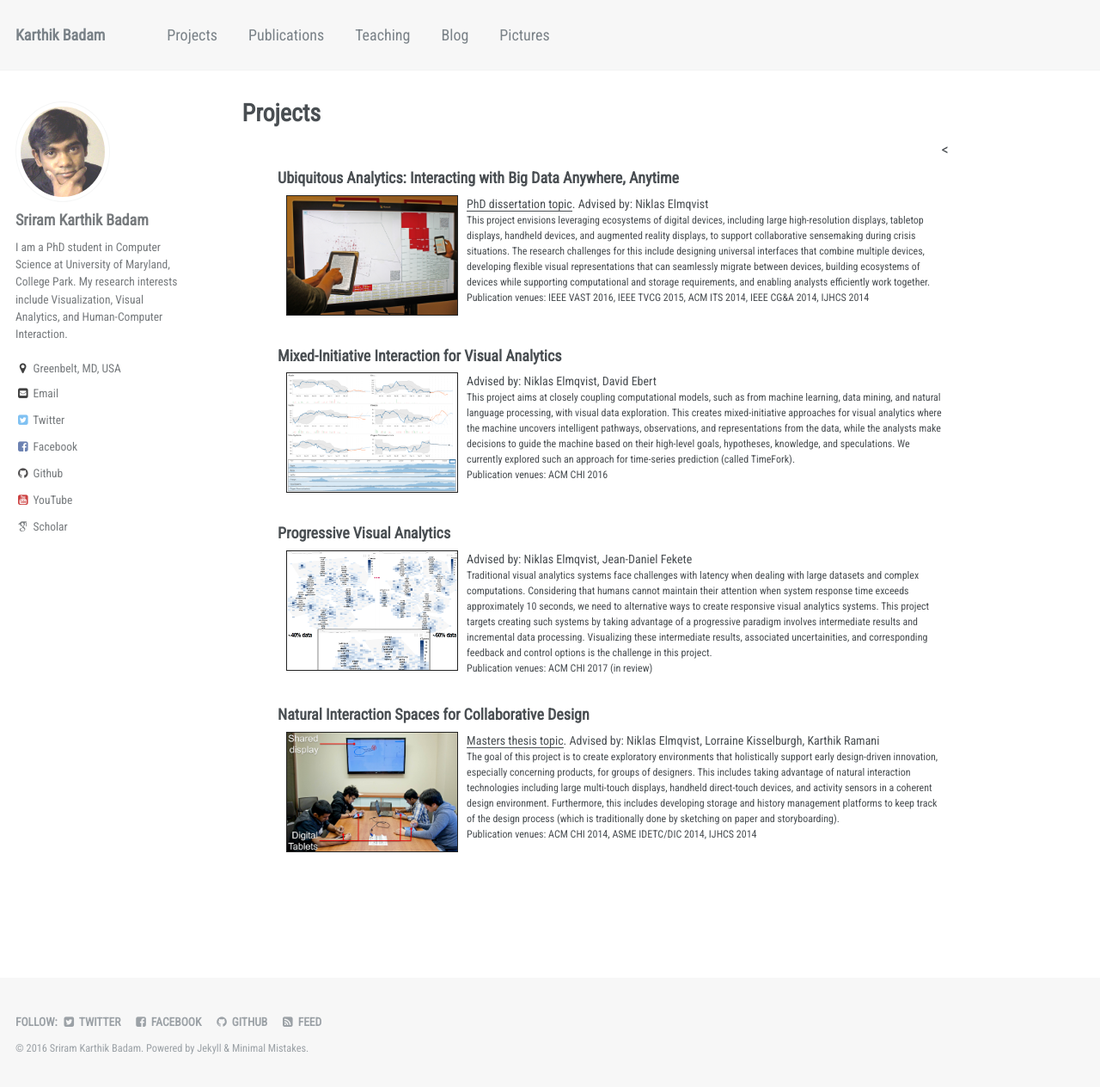
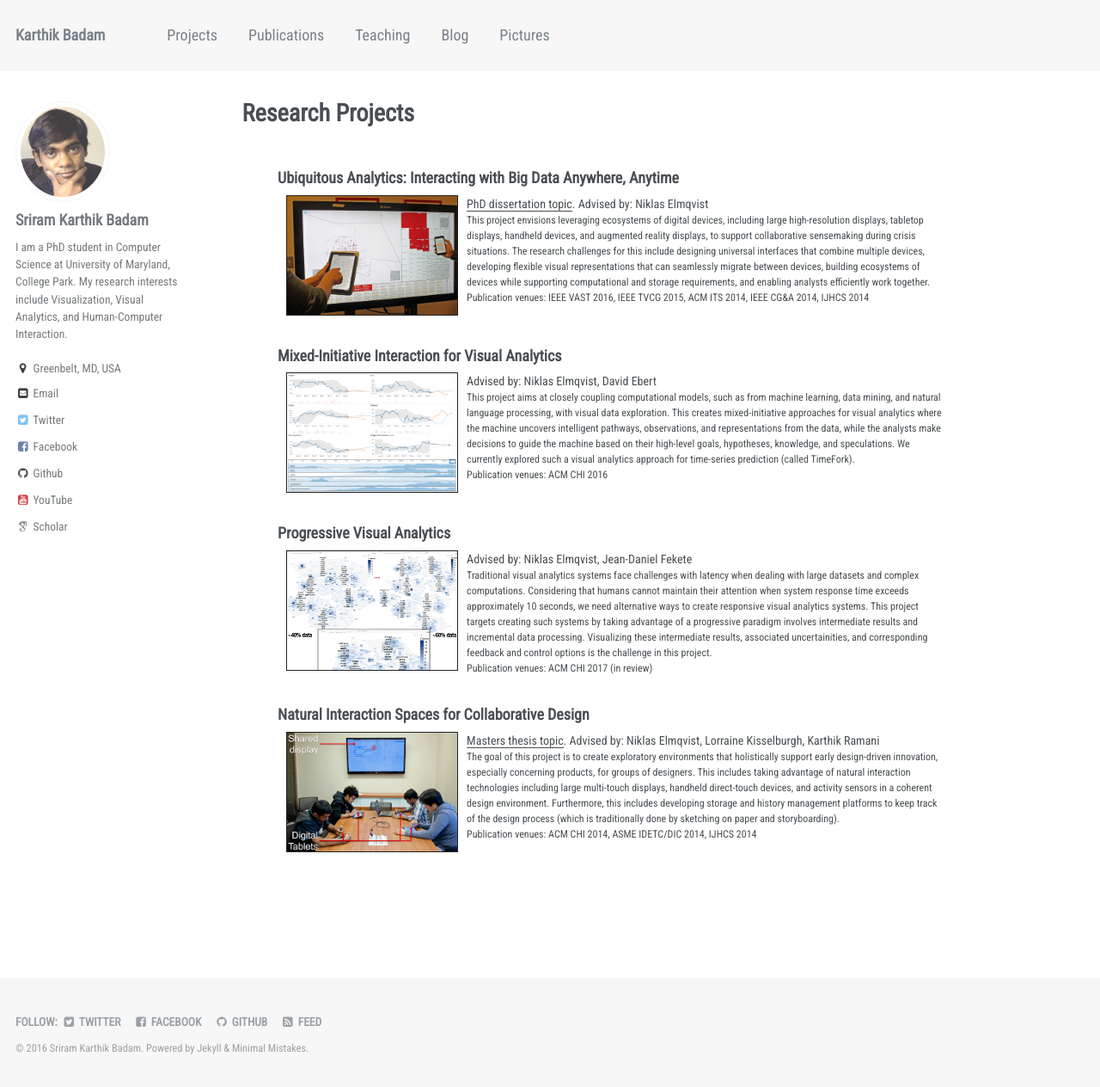
Before and after one commit to karthikbadam/karthikbadam.github.io, a Jekyll site: the page built from _pages/projects.html, in a window 1280 px wide and 1264 px high. Shown: the whole window at 86% size. Built offline with Jekyll 4.4.1, drawn with Linux system fonts in a browser that asks for light colours; some web fonts are replaced.

Commit message:
projects text

```diff
--- a/_pages/projects.html
+++ b/_pages/projects.html
@@ -1,5 +1,5 @@
 ---
-title: "Projects"
+title: "Research Projects"
 layout: archive
 excerpt: "Introduction to Karthik's research projects"
 sitemap: false
@@ -7,7 +7,7 @@ permalink: /projects/
 author_profile: true
 ---
 
-<{% include base_path %}
+{% include base_path %}
 
 <script src="{{ base_path }}/assets/js/projects.js"></script>
 
--- a/assets/data/projects.json
+++ b/assets/data/projects.json
@@ -15,7 +15,7 @@
       "Niklas Elmqvist",
       "David Ebert"
     ],
-    "abstract": "This project aims at closely coupling computational models, such as from machine learning, data mining, and natural language processing, with visual data exploration. This creates mixed-initiative approaches for visual analytics where the machine uncovers intelligent pathways, observations, and representations from the data, while the analysts make decisions to guide the machine based on their high-level goals, hypotheses, knowledge, and speculations. We currently explored such an approach for time-series prediction (called TimeFork).",
+    "abstract": "This project aims at closely coupling computational models, such as from machine learning, data mining, and natural language processing, with visual data exploration. This creates mixed-initiative approaches for visual analytics where the machine uncovers intelligent pathways, observations, and representations from the data, while the analysts make decisions to guide the machine based on their high-level goals, hypotheses, knowledge, and speculations. We currently explored such a visual analytics approach for time-series prediction (called TimeFork).",
     "publications": ["ACM CHI 2016"],
     "name": "mixed-initiative"
   },
@@ -25,7 +25,7 @@
       "Niklas Elmqvist",
       "Jean-Daniel Fekete"
     ],
-    "abstract": "Traditional visual analytics systems face challenges with latency when dealing with large datasets and complex computations. Considering that humans cannot maintain their attention when system response time exceeds approximately 10 seconds, we need to alternative ways to create responsive visual analytics systems. This project targets creating such systems by taking advantage of a progressive paradigm involves intermediate results and incremental data processing. Visualizing these intermediate results, associated uncertainities, and corresponding feedback and control options is the challenge in this project.",
+    "abstract": "Traditional visual analytics systems face challenges with latency when dealing with large datasets and complex computations. Considering that humans cannot maintain their attention when system response time exceeds approximately 10 seconds, we need alternative ways to create responsive visual analytics systems. This project targets creating such systems by taking advantage of a progressive paradigm involves intermediate results and incremental data processing. Visualizing these intermediate results, associated uncertainities, and corresponding feedback and control options is the challenge in this project.",
     "publications": ["ACM CHI 2017 (in review)"],
     "name": "progressiveVA"
   },
```
Also changed, not shown: _pages/teaching.html (+1 -6 lines), 4 other files.
